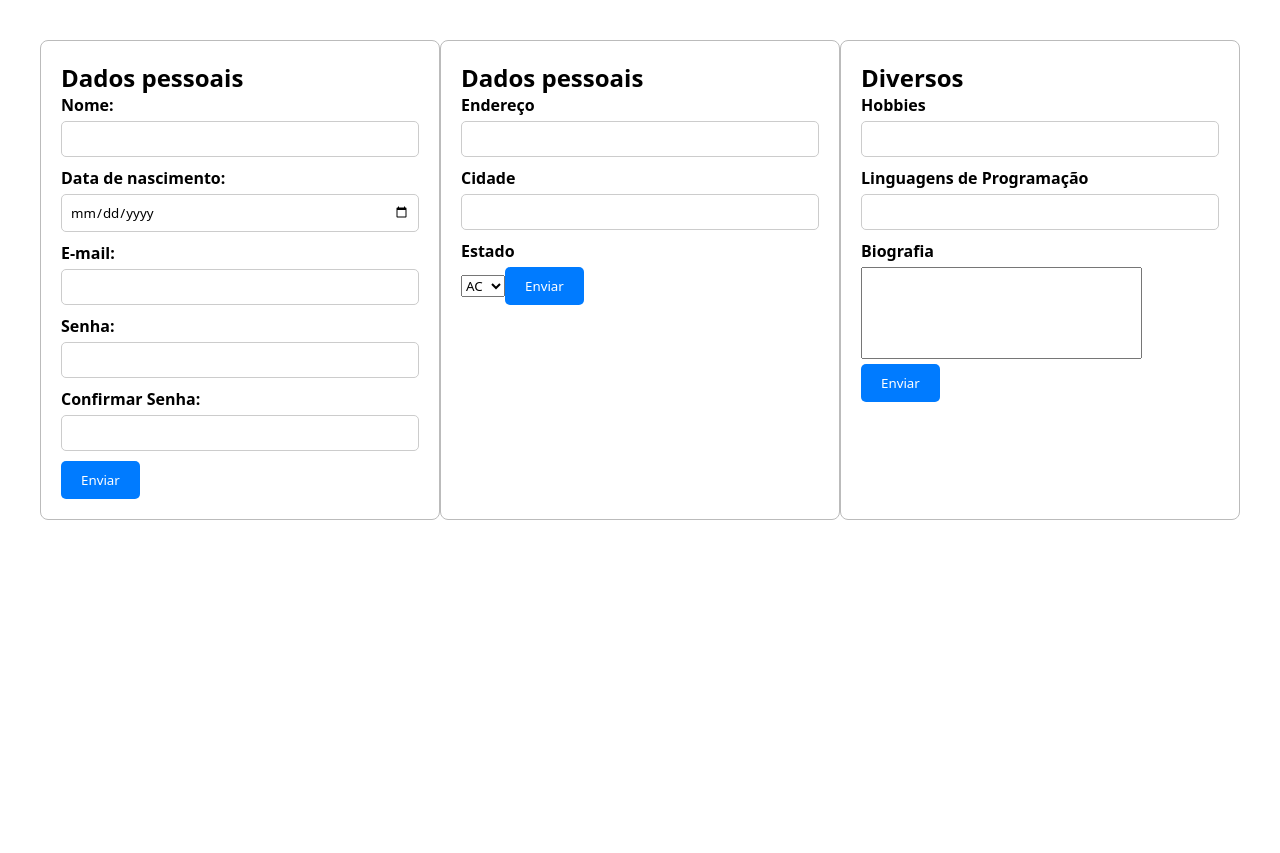
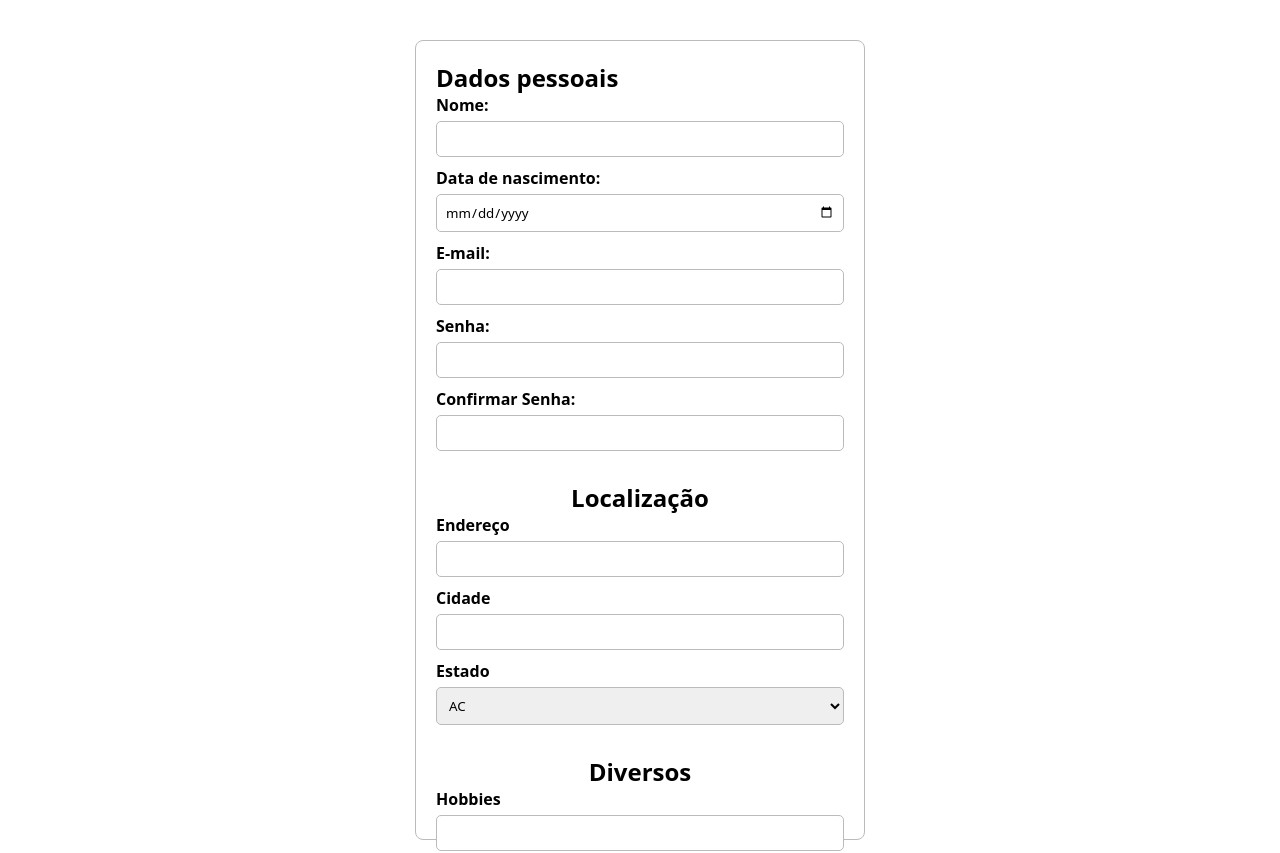
Before and after one commit to LuizBlume/Projeto-I, a Vue app: page / in a window 1280 px wide. Shown: the top 853 px of the page. Before the commit the page ends 800 px from the top, so only its background shows below. Built offline with nearby package versions, Linux system fonts and the light colour scheme.

Commit message:
Atualizações no formulário de login e estilos

```diff
--- a/src/components/FormLogin.vue
+++ b/src/components/FormLogin.vue
@@ -71,7 +71,7 @@ function validarFormulario() {
     return false;
   }
   if (hobbie === "") {
-    alert("Adicione algum hobbie.")
+    alert("Adicione algum hobbie.");
     return false;
   }
   if (linguagens === "") {
@@ -79,7 +79,7 @@ function validarFormulario() {
     return false;
   }
   if (biografia === "") {
-    alert("Biografia é obrigatória.")
+    alert("Biografia é obrigatória.");
     return false;
   }
   return true;
@@ -89,7 +89,7 @@ function validarFormulario() {
   <div class="form">
     <div class="forms">
       <form action="">
-        <legend><h2>Dados pessoais</h2></legend>
+        <legend><h2 class="h2-top">Dados pessoais</h2></legend>
         <label for="nome">Nome:</label>
         <input type="text" id="nome" v-model.lazy="nome" />
         <label for="idade">Data de nascimento:</label>
@@ -104,28 +104,18 @@ function validarFormulario() {
           id="confirmarSenha"
           v-model.lazy="confirmarSenha"
         />
-        <button @click="enviarFormulario">Enviar</button>
-      </form>
-    </div>
-    <div class="forms">
-      <form action="">
-        <legend><h2>Dados pessoais</h2></legend>
+        <legend><h2 class="h2-form">Localização</h2></legend>
         <label for="endereco">Endereço</label>
         <input type="text" id="endereco" v-model.lazy="endereco" />
         <label for="cidade">Cidade</label>
         <input type="text" id="cidade" v-model.lazy="cidade" />
         <label for="estados">Estado</label>
         <select name="estados" id="estados">
-          <option value="" v-for="(item, index) in estados" :key="index">
+          <option value="" v-for="(item, index) in estados" :key="index" class="ini-est">
             {{ item }}
           </option>
         </select>
-        <button @click="enviarFormulario">Enviar</button>
-      </form>
-    </div>
-    <div class="forms">
-      <form action="">
-        <legend><h2>Diversos</h2></legend>
+        <legend><h2 class="h2-form">Diversos</h2></legend>
         <label for="hobbies">Hobbies</label>
         <input type="text" id="hobbie" v-model.lazy="hobbie" />
         <label for="cidade">Linguagens de Programação</label>
--- a/src/components/sass/components/_forms.scss
+++ b/src/components/sass/components/_forms.scss
@@ -1,3 +1,6 @@
+.forms {
+    width: 450px;
+    height: 100vh;
     label {
         display: block;
         margin-bottom: 5px;
@@ -7,18 +10,33 @@ input {
         width: 100%;
         padding: 8px;
         margin-bottom: 10px;
-    border: 1px solid #ccc;
+        border: .5px solid rgb(187, 187, 187);
         border-radius: 5px;
     }
-.form > * {
+    textarea {
+        resize: none;
+    }
+    .h2-form {
+        text-align: center;
+        margin-top: 20px;
+    }
+    #estados {
+        width: 100%;
+        padding: 8px;
+        margin-bottom: 10px;
+        border: .5px solid rgb(187, 187, 187);
+        border-radius: 5px;
+        option {
+        display: flex;
+        justify-content: center;
+        align-items: center;
+        width: 20px;
+    }
+    }
+
+}
+.form>* {
     border: 1px solid rgb(187, 187, 187);
     padding: 20px;
     border-radius: 8px;
 }
-.forms {
-    width: 450px;
-    height: 60vh;
-}
-textarea {
-    resize: none;
-}
--- a/src/components/sass/style.css
+++ b/src/components/sass/style.css
@@ -4,33 +4,47 @@
   box-sizing: border-box;
 }
 
-label {
+.forms {
+  width: 450px;
+  height: 100vh;
+}
+.forms label {
   display: block;
   margin-bottom: 5px;
   font-weight: bold;
 }
-
-input {
+.forms input {
   width: 100%;
   padding: 8px;
   margin-bottom: 10px;
-  border: 1px solid #ccc;
+  border: 0.5px solid rgb(187, 187, 187);
   border-radius: 5px;
+}
+.forms textarea {
+  resize: none;
+}
+.forms .h2-form {
+  text-align: center;
+  margin-top: 20px;
+}
+.forms #estados {
+  width: 100%;
+  padding: 8px;
+  margin-bottom: 10px;
+  border: 0.5px solid rgb(187, 187, 187);
+  border-radius: 5px;
+}
+.forms #estados option {
+  display: flex;
+  justify-content: center;
+  align-items: center;
+  width: 20px;
 }
 
 .form > * {
   border: 1px solid rgb(187, 187, 187);
   padding: 20px;
   border-radius: 8px;
-}
-
-.forms {
-  width: 450px;
-  height: 60vh;
-}
-
-textarea {
-  resize: none;
 }
 
 .container {
--- a/src/components/sass/style.scss
+++ b/src/components/sass/style.scss
@@ -14,11 +14,9 @@ button {
     border-radius: 5px;
     cursor: pointer;
 }
-
 .hide {
     display: none;
 }
-
 .form {
     display: flex;
     justify-content: space-around;
```
Also changed, not shown: 1 other file (tests, documents, lock files or other folders). Lines whose indentation alone changed are shown as unchanged.
